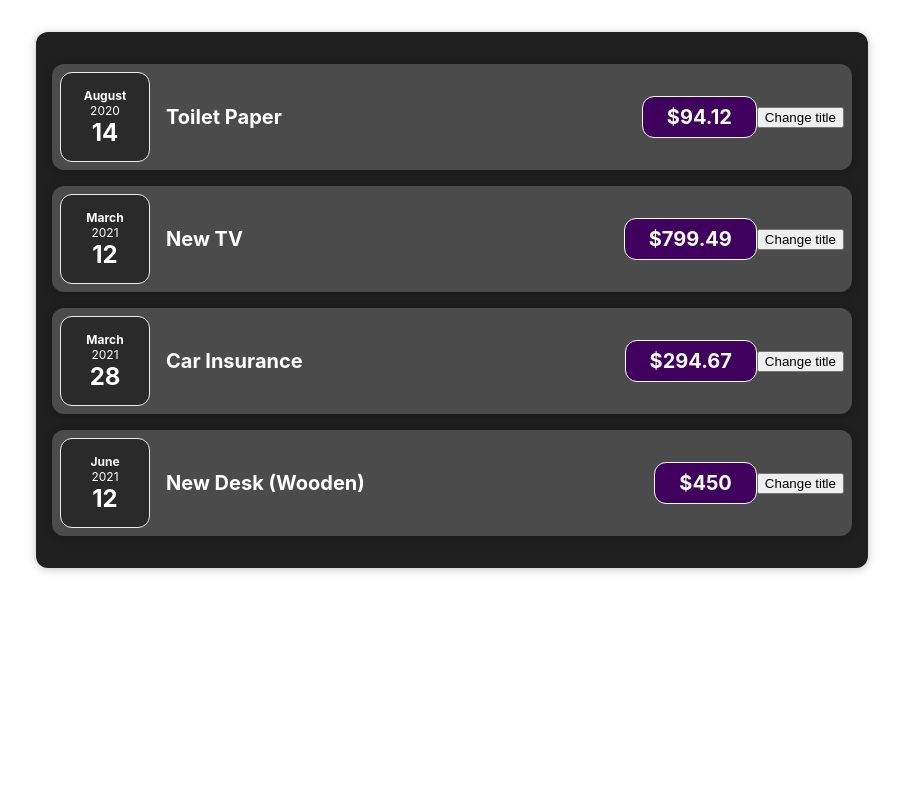
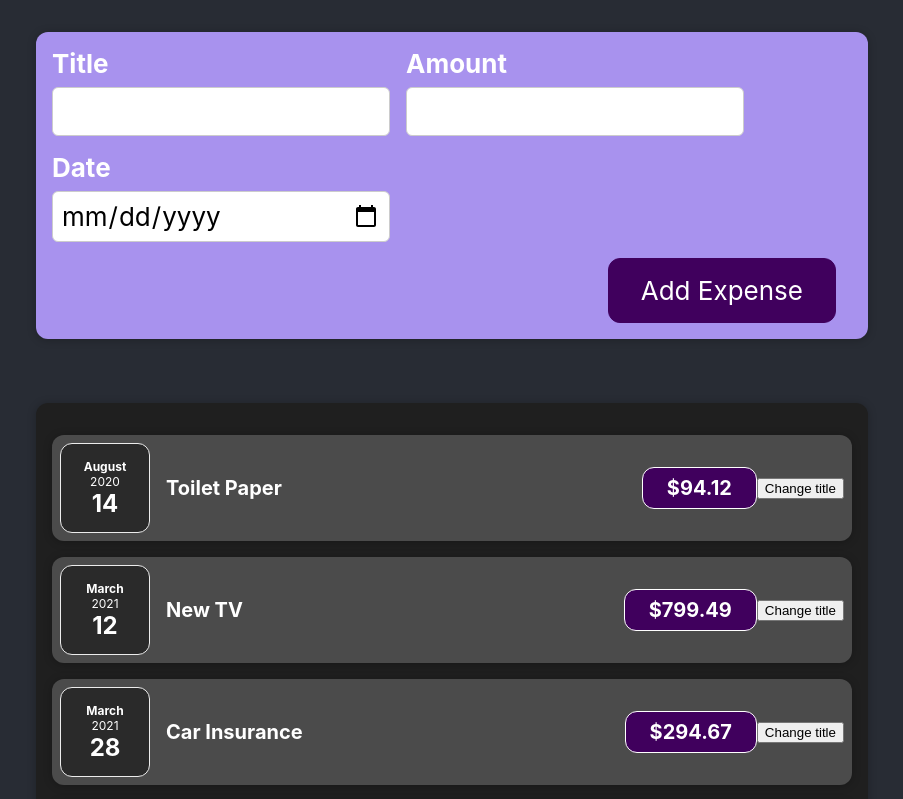
Before and after one commit to mariadrshv/udemy-react-app, a React (Create React App) app: page / in a window 1280 px wide. Shown: the top 799 px of the page, without its empty margins (188-1091 px from the left). Built offline with nearby package versions, Linux system fonts and the light colour scheme.

Commit message:
Added states to ExpenseForm

```diff
--- a/src/App.js
+++ b/src/App.js
@@ -1,5 +1,6 @@
 import Expenses from './components/Expenses/Expenses';
 import './App.css';
+import NewExpense from './components/NewExpense/NewExpense';
 
 function App() {
   const expenses = [
@@ -25,7 +26,10 @@ function App() {
   ];
 
   return (
-    <Expenses expenses={expenses}/>
+    <div className="App-header">
+      <NewExpense/>
+      <Expenses expenses={expenses}/>
+    </div>
   );
 }
 
--- /dev/null
+++ b/src/components/NewExpense/ExpenseForm.css
@@ -0,0 +1,26 @@
+.new-expense__controls {
+  display: flex;
+  flex-wrap: wrap;
+  gap: 1rem;
+  margin-bottom: 1rem;
+  text-align: left;
+}
+
+.new-expense__control label {
+  font-weight: bold;
+  margin-bottom: 0.5rem;
+  display: block;
+}
+
+.new-expense__control input {
+  font: inherit;
+  padding: 0.5rem;
+  border-radius: 6px;
+  border: 1px solid #ccc;
+  width: 20rem;
+  max-width: 100%;
+}
+
+.new-expense__actions {
+  text-align: right;
+}
--- a/src/components/NewExpense/ExpenseForm.js
+++ b/src/components/NewExpense/ExpenseForm.js
@@ -1,26 +1,45 @@
-import React from "react";
-import './NewExpense.css'
+import React, {useState} from "react";
+import './ExpenseForm.css'
 
 const ExpenseForm = () => {
+    const [enteredTitle, setEnteredTitle] = useState('');
+
+    const [enteredDate, setEnteredDate] = useState('');
+
+    const [enteredAmount, setEnteredAmount] = useState('');
+
+    const titleChangeHandler = (event) => {
+        setEnteredTitle(event.target.value)
+    };
+
+    const amountChangeHandler = (event) => {
+        setEnteredAmount(event.target.value)
+    };
+
+    const dateChangeHandler = (event) => {
+        setEnteredDate(event.target.value)
+    };
+
     return (
     <form>
         <div className="new-expense__controls">
             <div className="new-expense__control">
                 <label>Title</label>
-                <input type="text"/>
+                <input type="text" value={enteredTitle} onChange={titleChangeHandler}/>
             </div>
-        </div>
-        <div className="new-expense__controls">
             <div className="new-expense__control">
                 <label>Amount</label>
-                <input type="number" min="0.01" step="0.01"/>
+                <input type="number" value={enteredAmount} min="0.01" step="0.01" onChange={amountChangeHandler}/>
             </div>
         </div>
         <div className="new-expense__controls">
             <div className="new-expense__control">
                 <label>Date</label>
-                <input type="date" min="2019-01-01" max="2022-12-31"/>
+                <input type="date" value={enteredDate} min="2019-01-01" max="2022-12-31" onChange={dateChangeHandler}/>
             </div>
+        </div>
+        <div className="new-expense__actions">
+            <button type="submit">Add Expense</button>
         </div>
     </form>
     );
--- a/src/components/NewExpense/NewExpense.js
+++ b/src/components/NewExpense/NewExpense.js
@@ -1,9 +1,11 @@
 import React from "react";
 import './NewExpense.css'
+import ExpenseForm from './ExpenseForm'
 
 const NewExpense = () => {
-    return <div className="new-expense">
-        <form></form>
+    return (
+    <div className="new-expense">
+        <ExpenseForm/>
     </div>
-}
+)}
 export default NewExpense;
```
